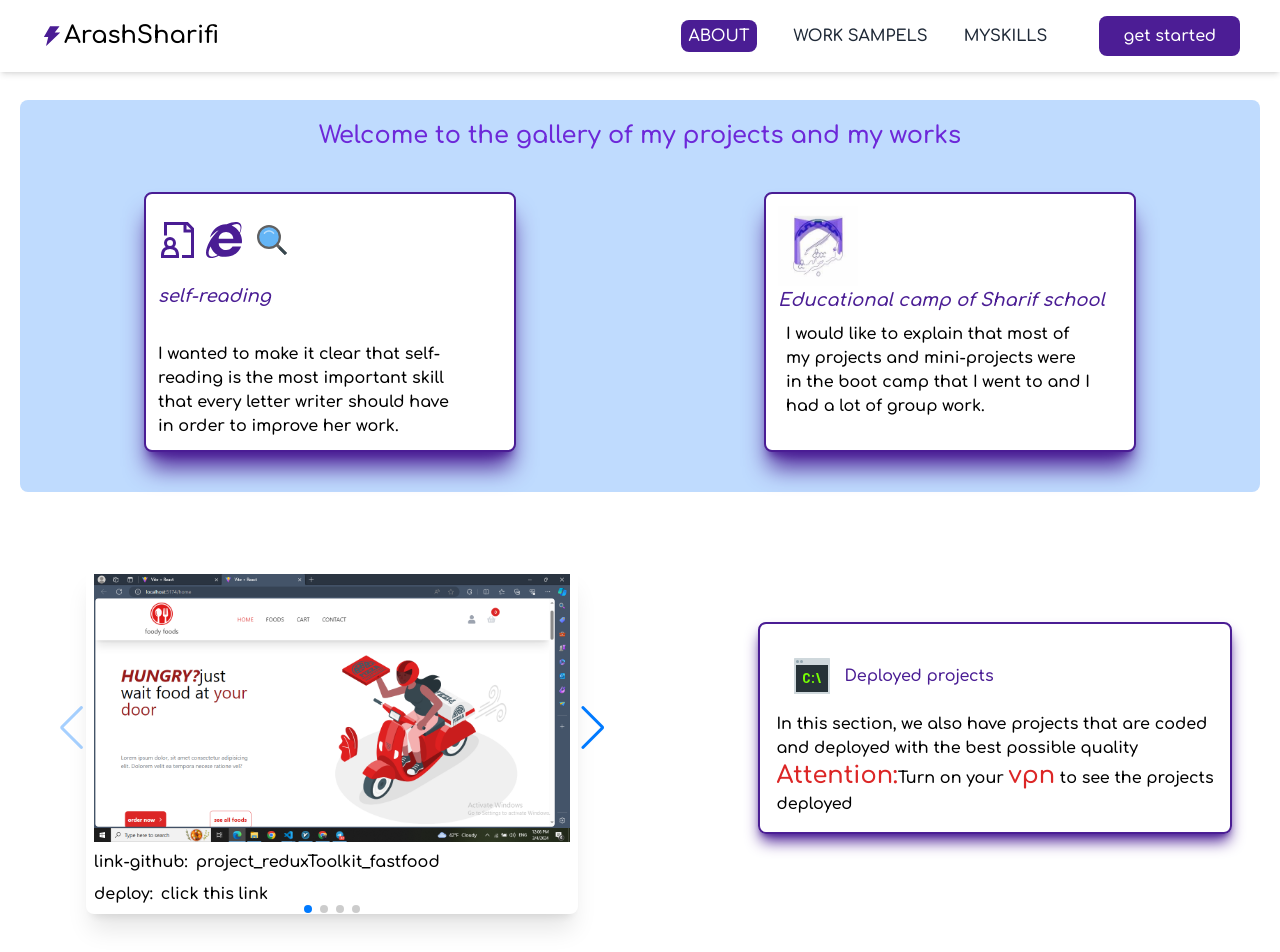
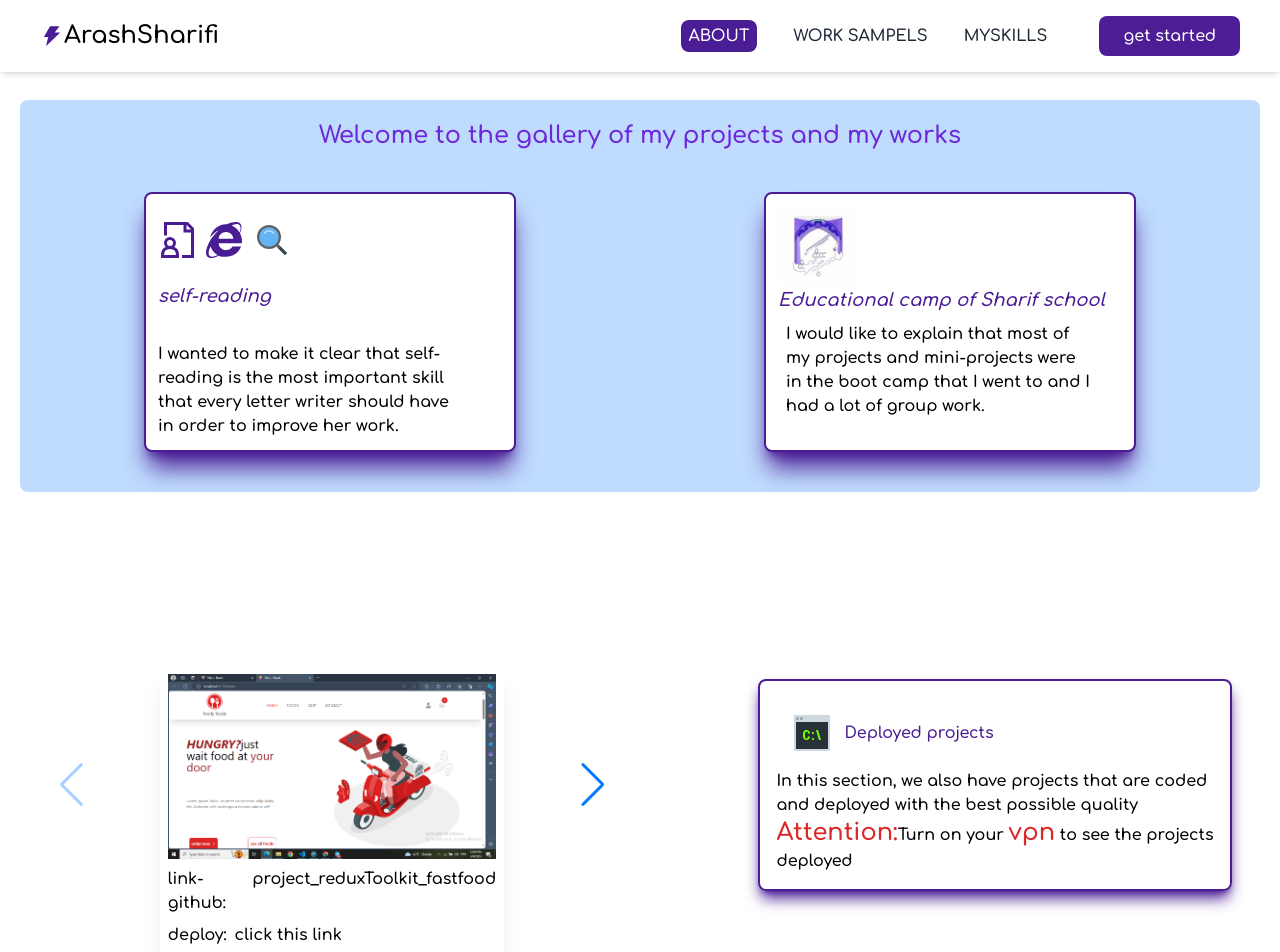
Before and after one commit to arashsharifi/About-Me, a React (Vite) app: page /WorkSample in a window 1280 px wide. Shown: the top 952 px of the page. Built offline with nearby package versions, Linux system fonts and the light colour scheme.

Commit message:
fix:EffectSwiper style

```diff
--- a/index.html
+++ b/index.html
@@ -5,7 +5,13 @@
     <link rel="icon" type="image/svg+xml" href="/vite.svg" />
     <meta name="viewport" content="width=device-width, initial-scale=1.0" />
     <title>Vite + React</title>
-    <style></style>
+    <style>
+      .v{
+        width: 500px;
+        background-color: aqua;
+        height: fit-content;
+      }
+    </style>
   </head>
   <body>
     <div id="root"></div>
--- a/src/Components/EffectSwiper/EffectSwiper.css
+++ b/src/Components/EffectSwiper/EffectSwiper.css
@@ -1,12 +1,16 @@
-.swiper {
-  width: 100%;
-  height: 400px;
+.swiperv {
+  width: fit-content;
+  /* width: 500px; */
+  /* background-color: aqua; */
+  /* height: 200px; */
+  height: fit-content;
   padding: 38px;
 }
 
-.swiper-slide {
+.swiper-slidev {
   background-position: center;
   background-size: cover;
-  width: 400px;
-  height: 300xp;
+  /* width: 500px; */
+  background-color: red;
+  /* height: 500xp; */
 }
--- a/src/Components/EffectSwiper/EffectSwiper.jsx
+++ b/src/Components/EffectSwiper/EffectSwiper.jsx
@@ -58,9 +58,9 @@ export default function EffectSwiper() {
         className="mySwiper"
       >
         {datas.map((data) => (
-          <SwiperSlide key={data.id}>
-            <div className="flex flex-col gap-2 bg-white rounded-lg overflow-hidden shadow-xl p-2">
-              <div className="w-[100%]">
+          <SwiperSlide className="swiperv" key={data.id}>
+            <div className="flex flex-col gap-2 bg-white rounded-lg mx-auto overflow-hidden shadow-xl p-2 max-w-[70%] h-[80%]   ">
+              <div className="w-fit h-fit">
                 <img className="w-full h-full" src={data.img} />
               </div>
               <div className=" hidden md:flex gap-2 ">
```
